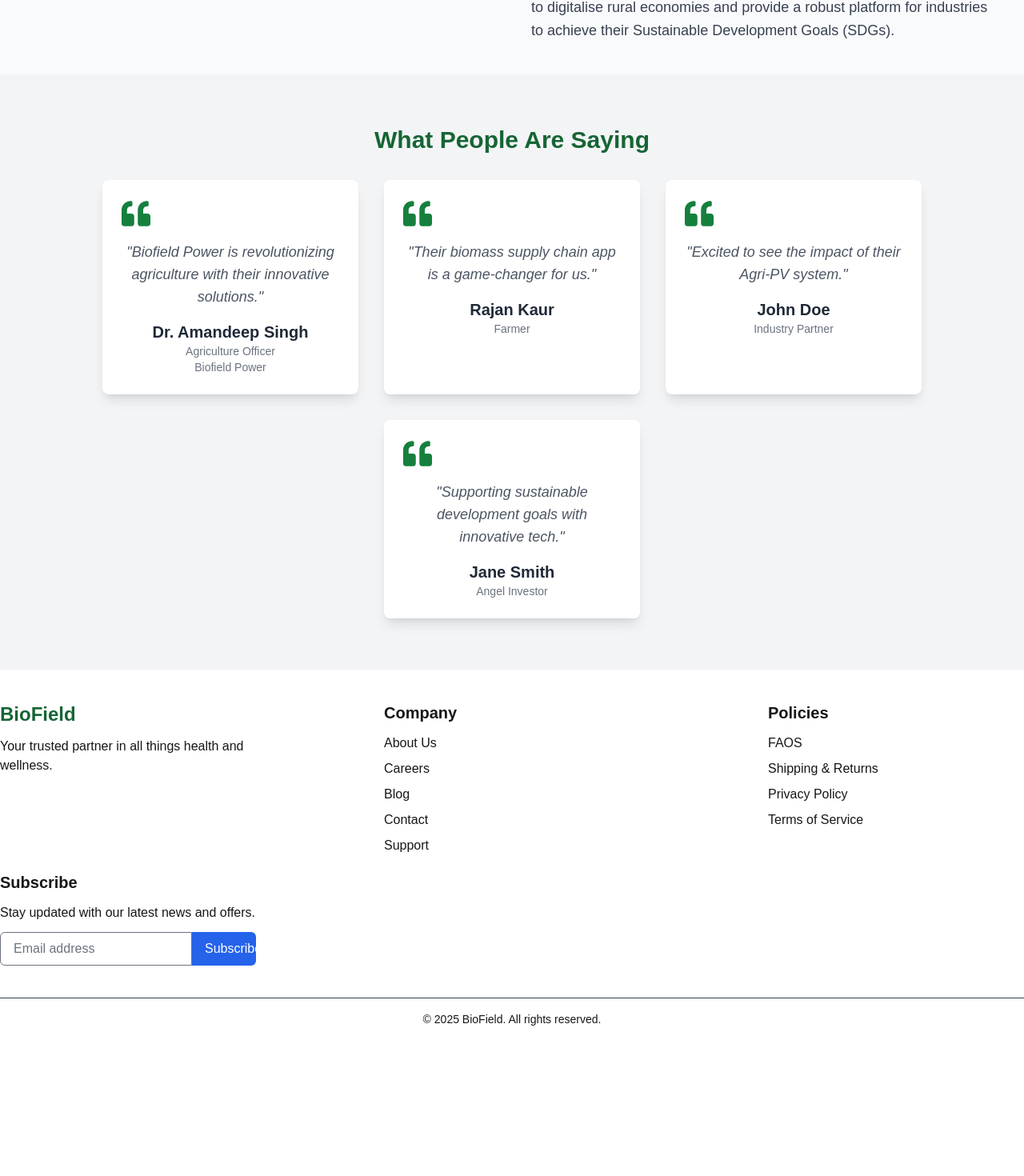
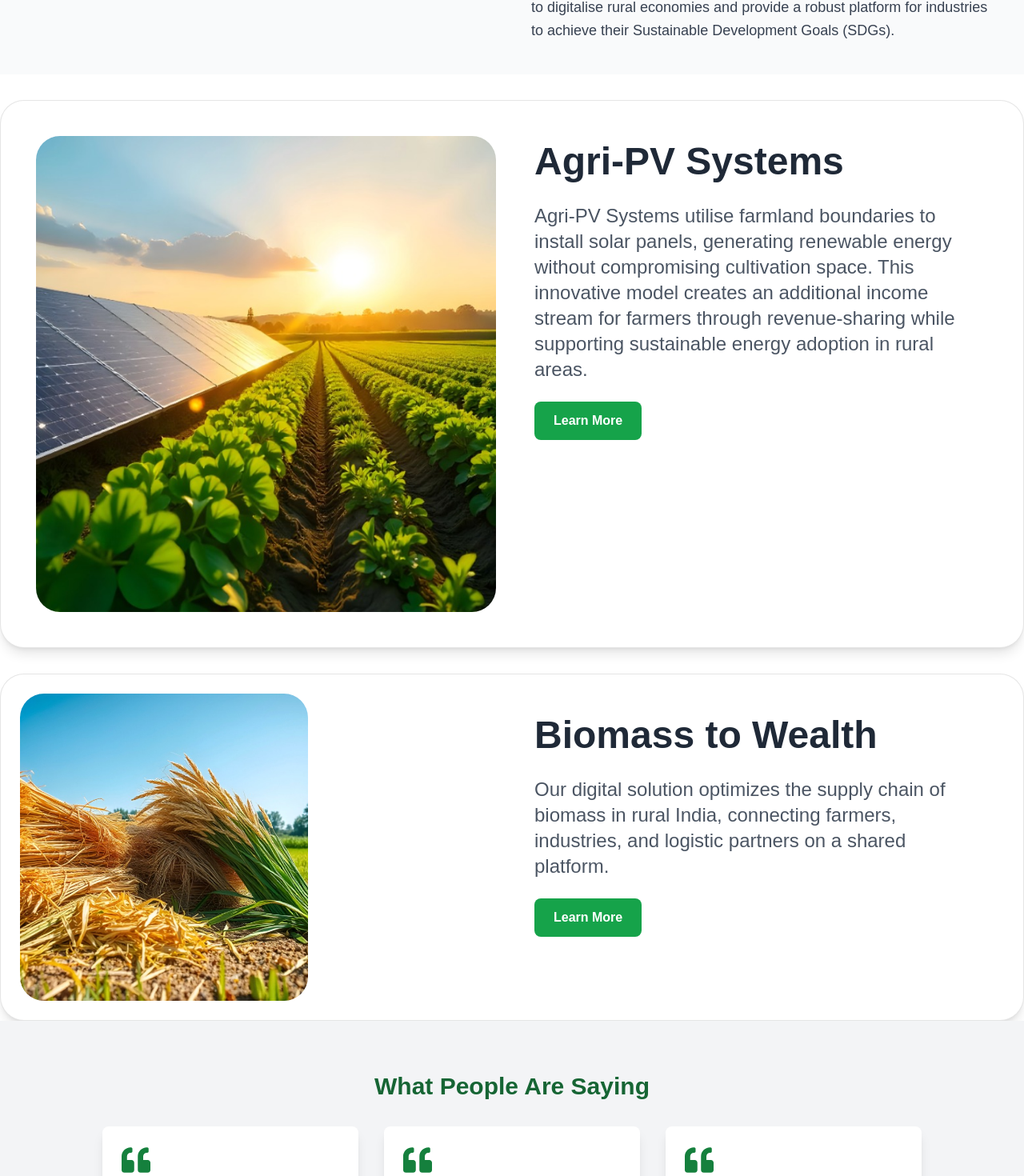
Before and after one commit to imaloksharma/BioFieldPower-Website, a Next.js app: page / in a window 1280 px wide. Shown: the part 1298-2768 px from the top of the page at 80% size. Before the commit the page ends 2622 px from the top, so only its background shows below. Built offline with nearby package versions, Linux system fonts and the light colour scheme.

Commit message:
Make new changes

```diff
--- /dev/null
+++ b/src/app/components/Cards/AgriPVCards.tsx
@@ -0,0 +1,33 @@
+/* eslint-disable @next/next/no-img-element */
+import React from "react";
+
+const AgriCard: React.FC = () => {
+  return (
+    <div className="max-w-7xl mx-auto mt-8 p-6 bg-white rounded-tl-[30px] rounded-br-[30px] rounded-tr-[30px] rounded-bl-[30px] shadow-lg border border-black border-opacity-10 transition-all duration-300">
+      <div className="flex flex-col lg:flex-row bg-transparent shadow-none overflow-hidden border-0">
+        <div className="relative w-full lg:w-1/2 p-5">
+          <img
+            src="img/solarPanel.png"
+            alt="Solar panels on farmland with crops"
+            className="w-3/2 h-96 lg:h-fit object-cover rounded-tl-[30px] rounded-bl-[30px] rounded-br-[30px] rounded-tr-[30px]"
+          />
+        </div>
+        <div className="flex flex-col justify-start p-7 lg:w-1/2">
+          <h1 className="text-5xl font-black text-gray-800 mb-7">Agri-PV Systems</h1>
+          <p className="text-gray-600 mb-6 text-2xl">
+            Agri-PV Systems utilise farmland boundaries to install solar panels,
+            generating renewable energy without compromising cultivation space.
+            This innovative model creates an additional income stream for
+            farmers through revenue-sharing while supporting sustainable energy
+            adoption in rural areas.
+          </p>
+          <button className="self-start px-6 py-3 bg-green-600 text-white font-semibold rounded-lg hover:bg-green-600 transition">
+            Learn More
+          </button>
+        </div>
+      </div>
+    </div>
+  );
+};
+
+export default AgriCard;
--- /dev/null
+++ b/src/app/components/Cards/Biomass.tsx
@@ -0,0 +1,29 @@
+/* eslint-disable @next/next/no-img-element */
+import React from "react";
+
+const Biomass: React.FC = () => {
+  return (
+    <div className="max-w-7xl mx-auto mt-8 p-6 bg-white rounded-[30px] shadow-lg border border-black border-opacity-10 transition-all duration-300">
+      <div className="flex flex-col lg:flex-row bg-transparent shadow-none overflow-hidden border-0">
+        <div className="relative w-full lg:w-1/2">
+          <img
+            src="img/biomass.png"
+            alt="Solar panels on farmland with crops"
+            className="w-3/2 h-96 object-cover rounded-tl-[30px] rounded-bl-[30px] rounded-br-[30px] rounded-tr-[30px]"
+          />
+        </div>
+        <div className="flex flex-col justify-start p-7 lg:w-1/2">
+          <h1 className="text-4xl sm:text-5xl font-black text-gray-800 mb-7">Biomass to Wealth</h1>
+          <p className="text-gray-600 mb-6 text-lg sm:text-xl lg:text-2xl">
+            Our digital solution optimizes the supply chain of biomass in rural India, connecting farmers, industries, and logistic partners on a shared platform.
+          </p>
+          <button className="self-start px-6 py-3 bg-green-600 text-white font-semibold rounded-lg hover:bg-green-700 transition">
+            Learn More
+          </button>
+        </div>
+      </div>
+    </div>
+  );
+};
+
+export default Biomass;
--- a/src/app/page.tsx
+++ b/src/app/page.tsx
@@ -4,6 +4,8 @@ import HeroSection from '@/app/components/Hero/Index';
 import About from '@/app/components/Details/Details'
 import './globals.css';
 import Footer from '@/app/components/Footer/Footer'
+import AgriPVCard from './components/Cards/AgriPVCards';
+import Biomass from './components/Cards/Biomass';
 import People from '@/app/components/people/people'
 export default function Home() {
   return (
@@ -11,6 +13,8 @@ export default function Home() {
       <Header />
       <HeroSection />
       <About/>
+      <AgriPVCard/>
+      <Biomass/>
       <People/>
       <Footer/>
     </div>
```
Also changed, not shown: public/Img/biomass.png (added), public/Img/solarPanel.png (added).
